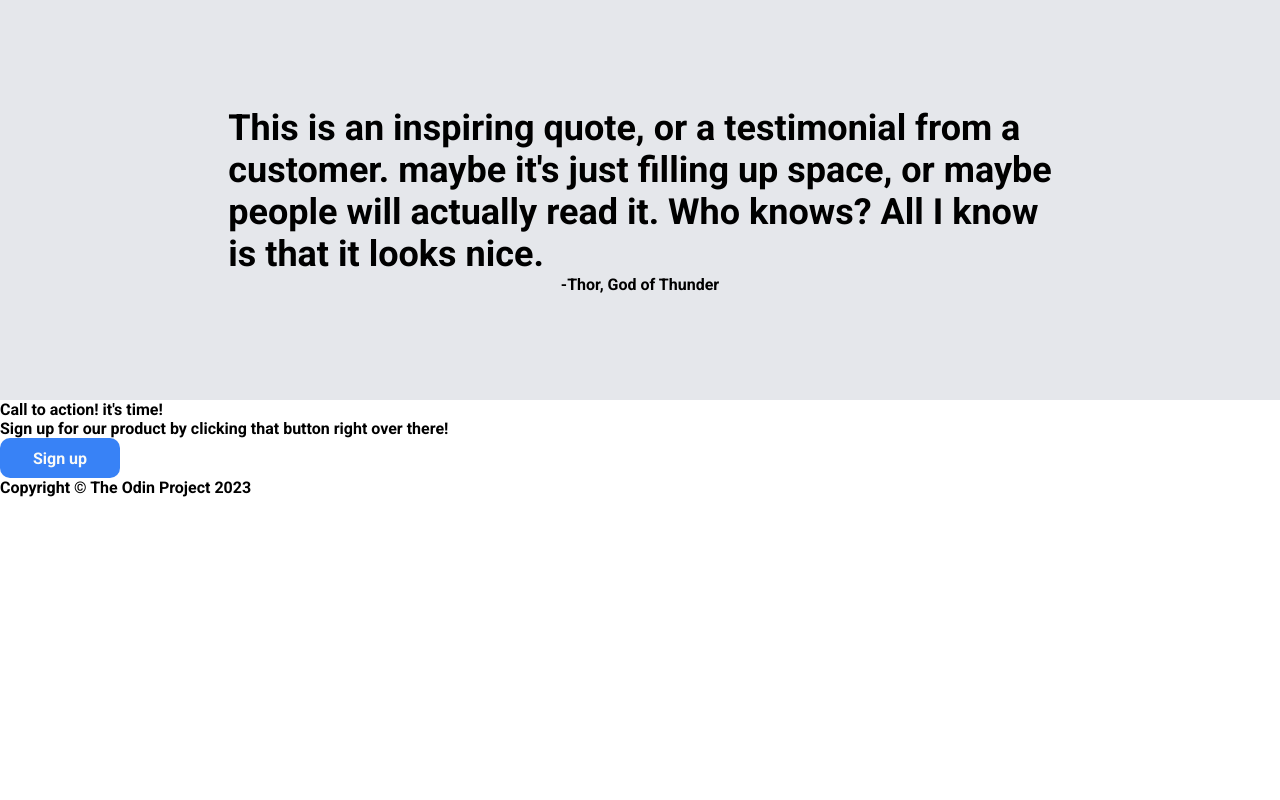
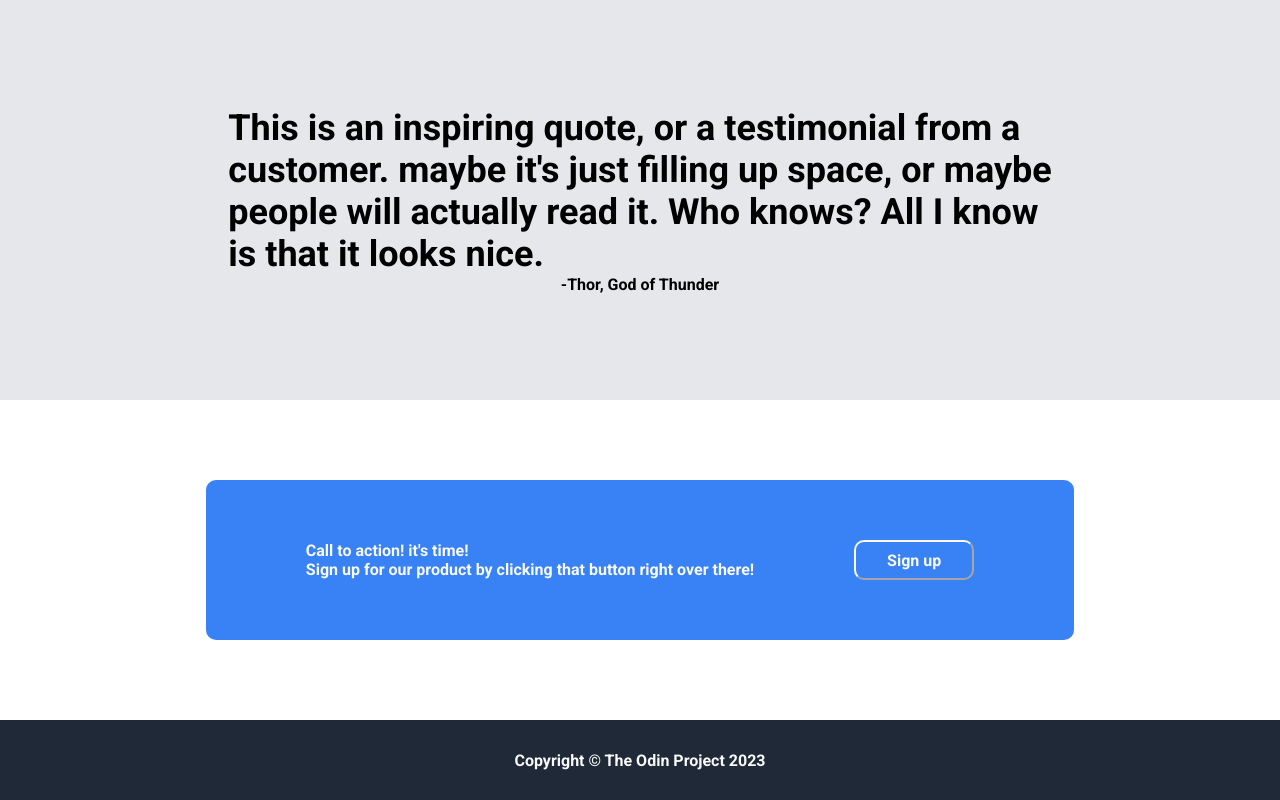
Before and after one commit to Exaeous/odin-landing-page, a plain HTML site: page index.html in a window 1280 px wide. Shown: the part 1040-1840 px from the top of the page. Before the commit the page ends 1537 px from the top, so only its background shows below. Drawn offline with Linux system fonts and the light colour scheme.

Commit message:
Complete project, but the info section isn't

```diff
--- a/index.html
+++ b/index.html
@@ -66,14 +66,12 @@
     </div>
 
     <div class="quote">
-      <!-- <div class="only-para"> -->
       <p>
         This is an inspiring quote, or a testimonial from a <br />
         customer. maybe it's just filling up space, or maybe <br />
         people will actually read it. Who knows? All I know <br />
         is that it looks nice.
       </p>
-      <!-- </div> -->
       <div class="name"><p>-Thor, God of Thunder</p></div>
     </div>
 
@@ -85,7 +83,9 @@
             Sign up for our product by clicking that button right over there!
           </p>
         </div>
-        <div class="cta-button"><button class="sign-up">Sign up</button></div>
+        <div class="cta-button">
+          <button class="sign-up-cta">Sign up</button>
+        </div>
       </div>
     </div>
 
--- a/style.css
+++ b/style.css
@@ -123,3 +123,40 @@ img {
 .name {
   display: flex;
 }
+
+.cta-outer {
+  height: 40vh;
+  display: flex;
+  justify-content: center;
+  align-items: center;
+}
+
+.cta {
+  display: flex;
+  justify-content: center;
+  align-items: center;
+  gap: 100px;
+  background-color: #3882f6;
+  color: #f9faf8;
+  padding: 60px 100px;
+  border-radius: 10px;
+}
+
+.sign-up-cta {
+  width: 120px;
+  height: 40px;
+  background-color: #3882f6;
+  color: #f9faf8;
+  border-radius: 10px;
+  font-size: medium;
+  border-color: #f9faf8;
+}
+
+.footer {
+  display: flex;
+  justify-content: center;
+  align-items: center;
+  height: 10vh;
+  background-color: #1f2937;
+  color: #f9faf8;
+}
```
